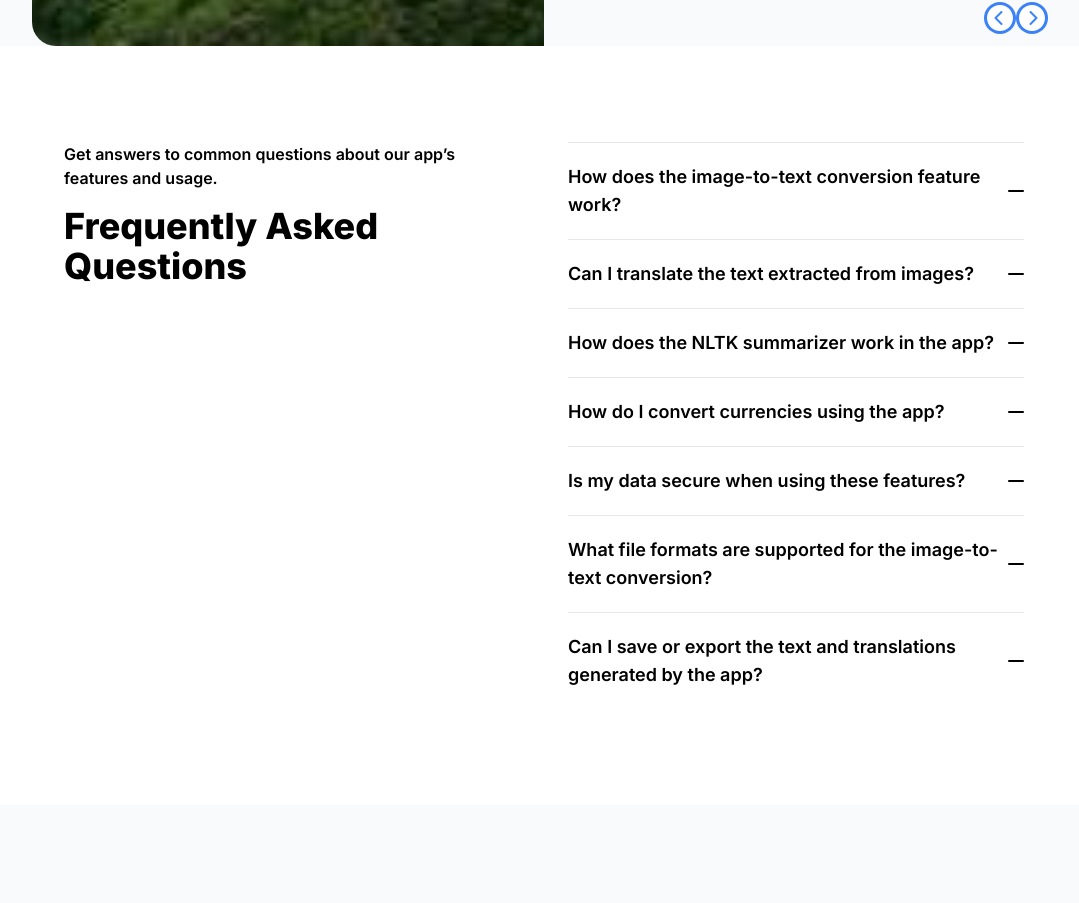
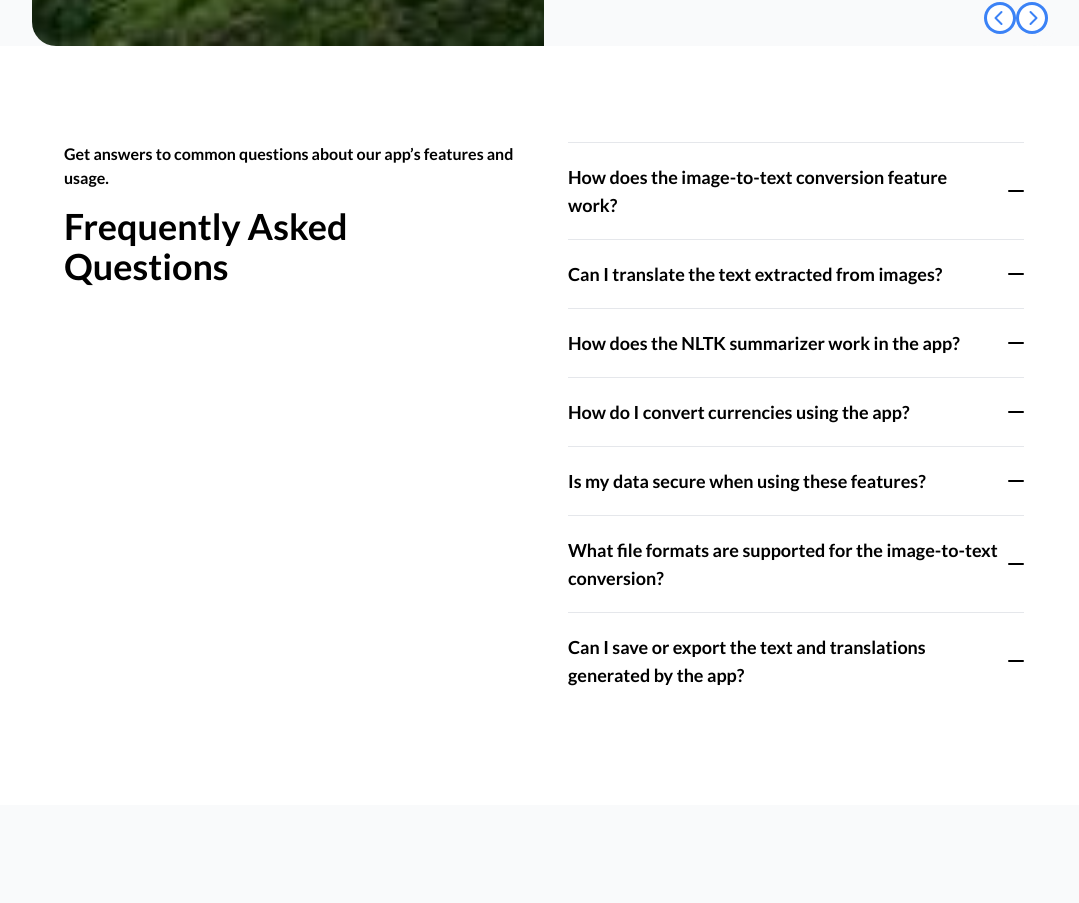
Before and after one commit to louisjoety/travel-toolkit, a Next.js app in the folder frontend/: page / in a window 1280 px wide. Shown: the part 1842-2745 px from the top of the page, without its empty margins (96-1175 px from the left). Built offline with nearby package versions, Linux system fonts and the light colour scheme.

Commit message:
fixed poisitioning

```diff
--- a/frontend/app/components/Questions.tsx
+++ b/frontend/app/components/Questions.tsx
@@ -51,15 +51,22 @@ const Questions: React.FC = () => {
 
   return (
     <div className="py-24 px-8 max-w-5xl mx-auto flex flex-col md:flex-row gap-12">
-      <div className="flex flex-col text-left basis-1/2">
-        <p className="inline-block font-semibold text-primary mb-4">Get answers to common questions about our app’s features and usage.</p>
-        <p className="sm:text-4xl text-3xl font-extrabold text-base-content">Frequently Asked Questions</p>
+      <div className={`flex flex-col text-left basis-1/2 ${lato.className}`}>
+        <p className="inline-block font-semibold text-primary mb-4">
+          Get answers to common questions about our app’s features and usage.
+        </p>
+        <p className={`sm:text-4xl text-3xl font-extrabold text-base-content ${lato.className}`}>
+          Frequently Asked
+        </p>
+        <p className={`sm:text-4xl text-3xl font-extrabold text-base-content ${lato.className}`}>
+          Questions
+        </p>
       </div>
       <ul className="basis-1/2">
         {faqs.map((faq, index) => (
           <li key={index}>
             <button
-              className="relative flex gap-2 items-center w-full py-5 text-base font-semibold text-left border-t md:text-lg border-base-content/10"
+              className={`relative flex gap-2 items-center w-full py-5 text-base font-semibold text-left border-t md:text-lg border-base-content/10 ${lato.className}`}
               aria-expanded={expandedIndex === index}
               onClick={() => handleToggle(index)}
             >
```
